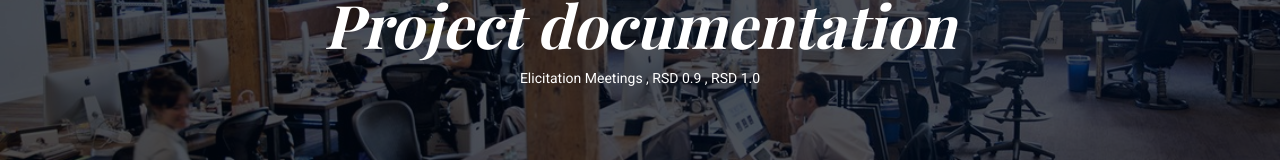
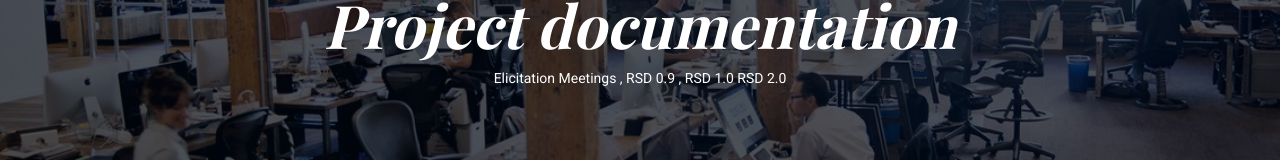
Before and after one commit to akole123/akole123.github.io, a plain HTML site: page elements.html in a window 1280 px wide. Shown: the part 222-382 px from the top of the page. Drawn offline with nearby package versions, Linux system fonts and the light colour scheme.

Commit message:
Last push

```diff
--- a/elements.html
+++ b/elements.html
@@ -64,6 +64,7 @@
 			<a href="./interview.txt">Elicitation Meetings , </a>
             <a href="./RSD0.9.pdf">RSD 0.9 , </a>
             <a href="./RSDlast.pdf">RSD 1.0 </a>
+            <a href="./RsdFinal.pdf">RSD 2.0 </a>
 			</p>
                 </div>
             </div>
```
Also changed, not shown: 1 other file.
